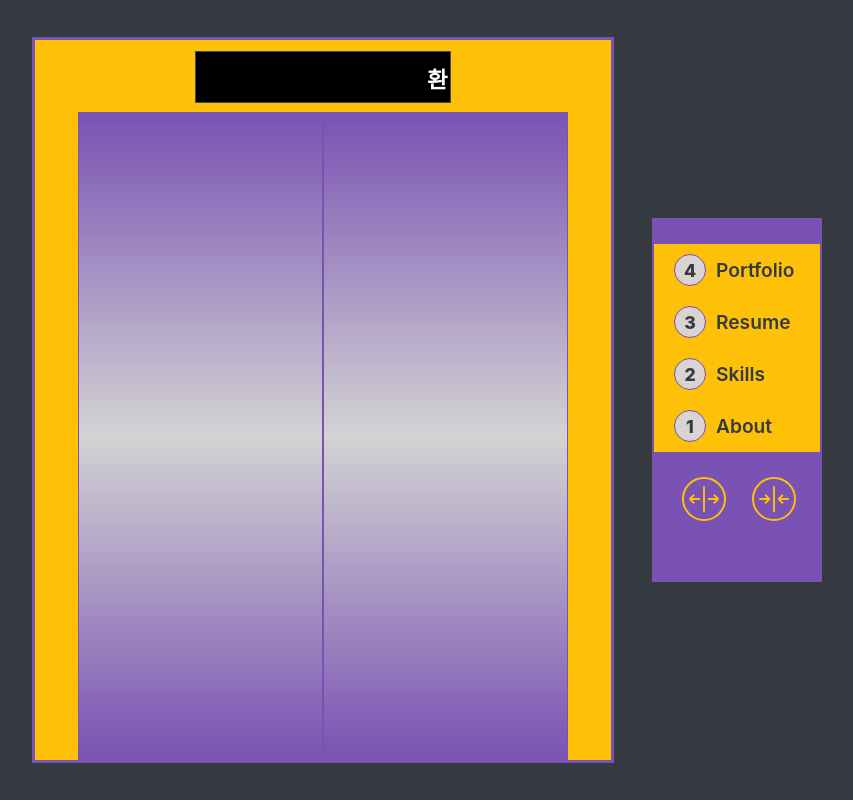
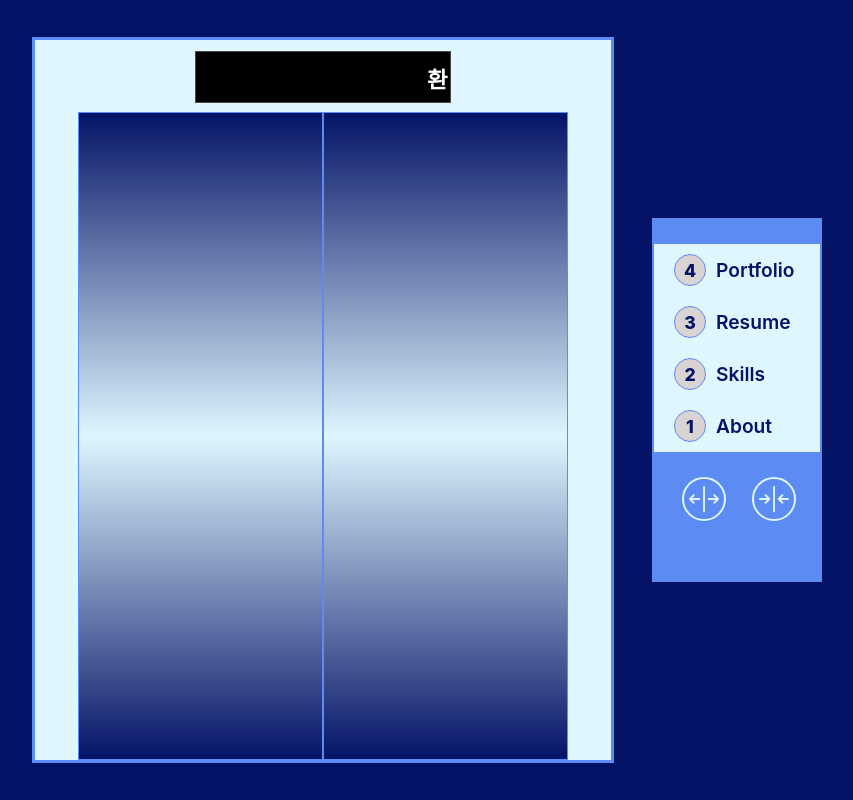
Before and after one commit to KOWOONLEE/portfolio_elevator, a React (Create React App) app: page / in a window 1280 px wide. Shown: the whole page, without its empty margins (213-1066 px from the left). Built offline with nearby package versions, Linux system fonts and the light colour scheme; the HTML template or start-up script is replaced by a standard one.

Commit message:
Rev: 색상 남색

```diff
--- a/src/color.js
+++ b/src/color.js
@@ -1,7 +1,7 @@
 export const theme = {
-  bg: "#343A40",
-  door: "#b3a7a7",
-  doorSide: "#FFC107",
-  border: "#7952B3",
-  elebuttton: "#E1E8EB",
+  bg: "#051367",
+  door: "#051367",
+  doorSide: "#DFF6FF",
+  border: "#5D8BF4",
+  elebuttton: "#2D31FA",
 };
--- a/src/pages/Main.js
+++ b/src/pages/Main.js
@@ -208,7 +208,7 @@ const StyledMain = styled.div`
     position: absolute;
     width: 19%;
     height: 80.7%;
-    background-image: linear-gradient(to bottom, #7952b3, lightgrey, #7952b3);
+    background-image: linear-gradient(to bottom, #051367, #dff6ff, #051367);
     border: 1px solid ${theme.border};
     animation: fadeInLeft 3s;
 
@@ -225,7 +225,7 @@ const StyledMain = styled.div`
     position: absolute;
     width: 4%;
     height: 80.7%;
-    background-image: linear-gradient(to bottom, #7952b3, lightgrey, #7952b3);
+    background-image: linear-gradient(to bottom, #2d31fa, #dff6ff, #2d31fa);
     border: 1px solid ${theme.border};
     animation: openInLeft 3s;
 
@@ -244,7 +244,7 @@ const StyledMain = styled.div`
     right: 39%;
     width: 19%;
     height: 80.7%;
-    background-image: linear-gradient(to bottom, #7952b3, lightgrey, #7952b3);
+    background-image: linear-gradient(to bottom, #051367, #dff6ff, #051367);
     border: 1px solid ${theme.border};
     animation: fadeInRight 3s;
 
@@ -263,7 +263,7 @@ const StyledMain = styled.div`
     right: 39%;
     width: 4%;
     height: 80.7%;
-    background-image: linear-gradient(to bottom, #7952b3, lightgrey, #7952b3);
+    background-image: linear-gradient(to bottom, #2d31fa, #dff6ff, #2d31fa);
     border: 1px solid ${theme.border};
     animation: openInRight 3s;
 
```
